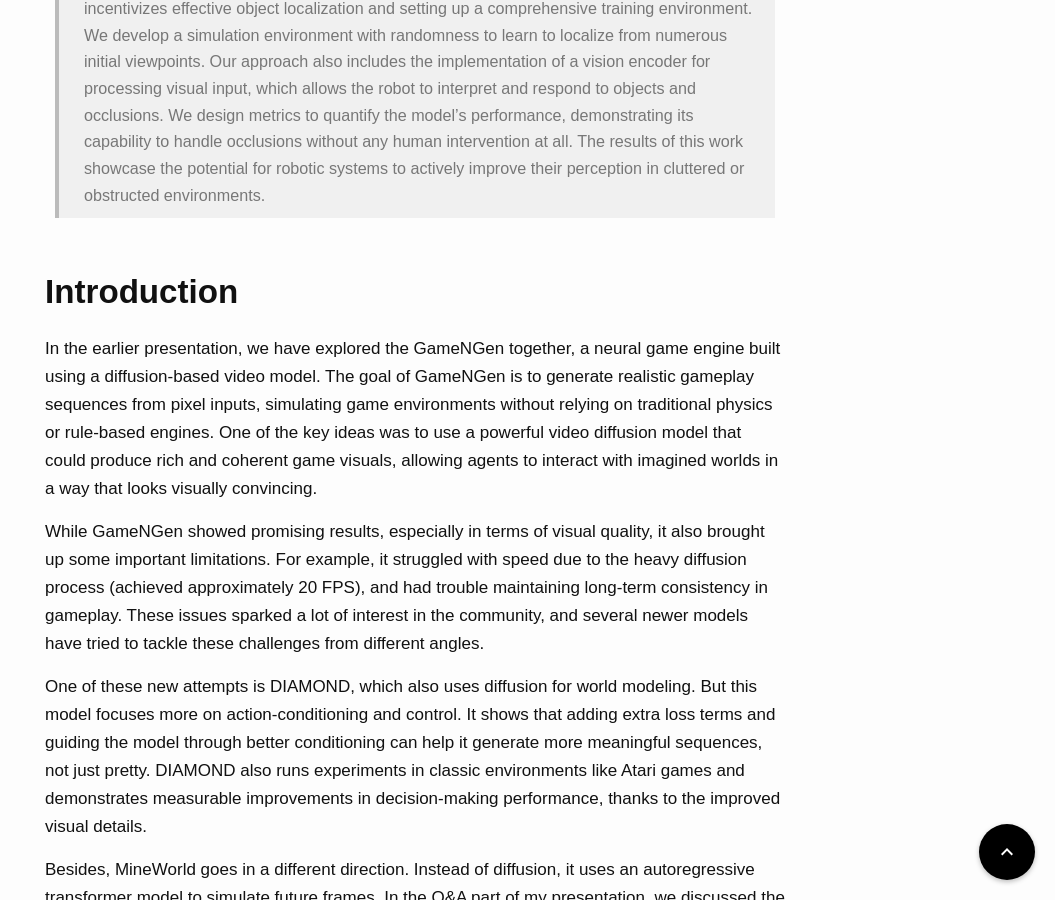
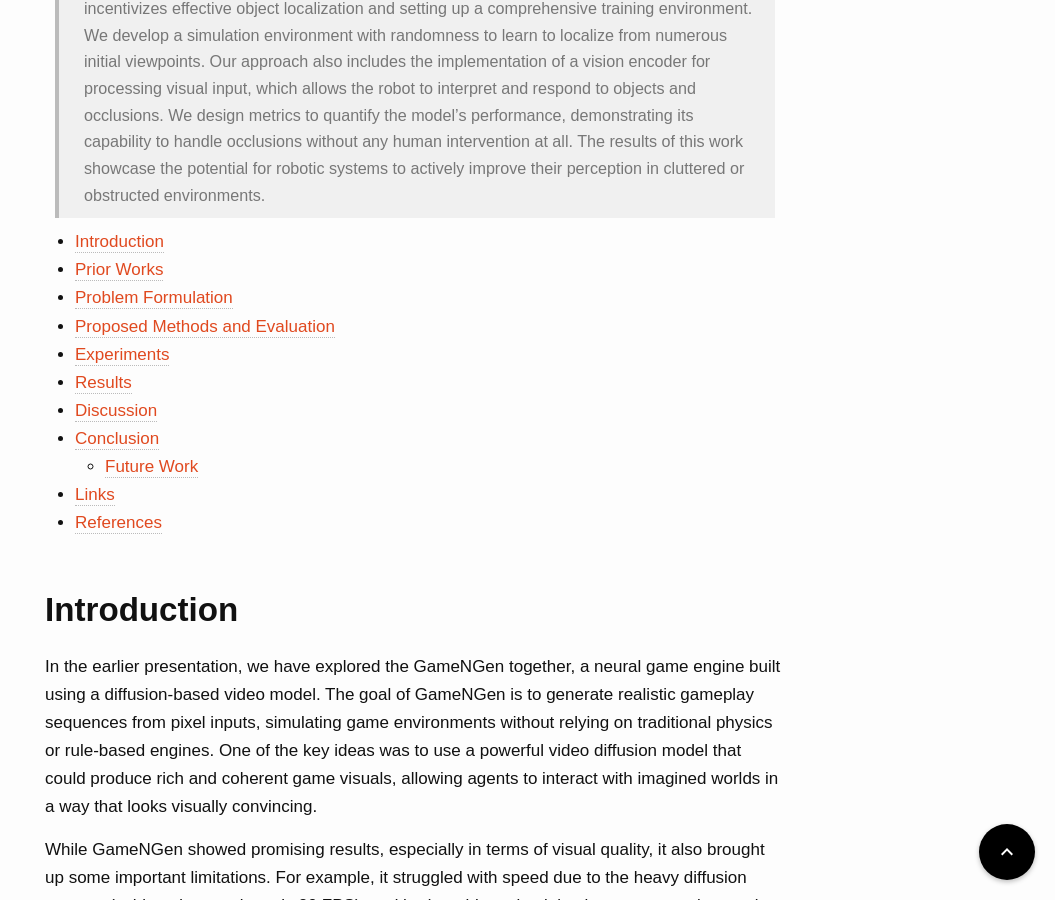
Before and after one commit to UCLAdeepvision/CS269-Projects-2025Spring, a Jekyll site: the page built from _posts/2025-06-10-student-19-GameEngine.md, in a window 1280 px wide and 900 px high, scrolled down 469 px. Shown: the whole window, without its empty margins (225-1280 px from the left). Built offline with Jekyll 4.4.1, drawn with Linux system fonts in a browser that asks for light colours; some web fonts are replaced; formulas are drawn with MathJax 3; comment, search, counter and statistics services are not loaded.

Commit message:
Update 2025-06-10-student-19-GameEngine.md

```diff
--- a/_posts/2025-06-10-student-19-GameEngine.md
+++ b/_posts/2025-06-10-student-19-GameEngine.md
@@ -29,7 +29,10 @@ without any human intervention at all. The results of this work
 showcase the potential for robotic systems to actively improve
 their perception in cluttered or obstructed environments.
 
-
+<!--more-->
+{: class="table-of-content"}
+* TOC
+{:toc}
 
 
 ## Introduction
```
